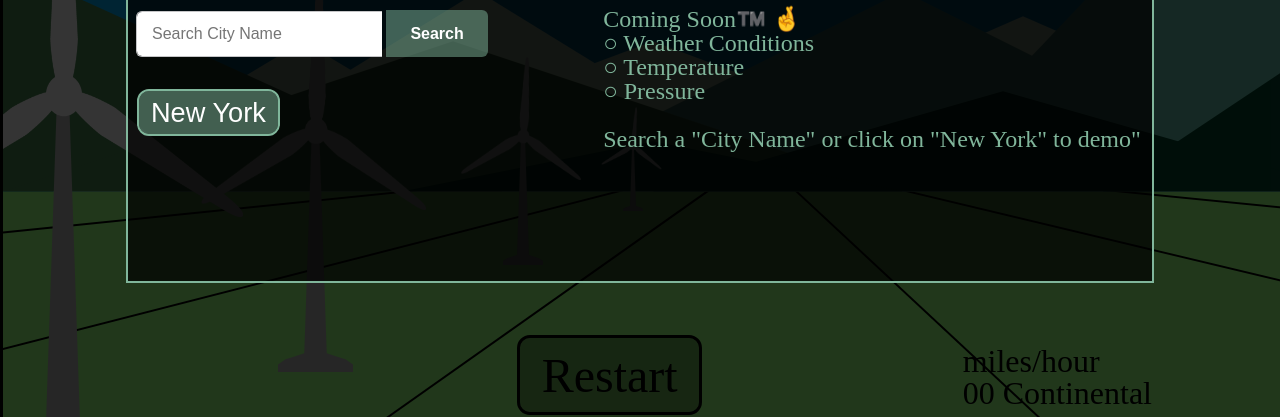
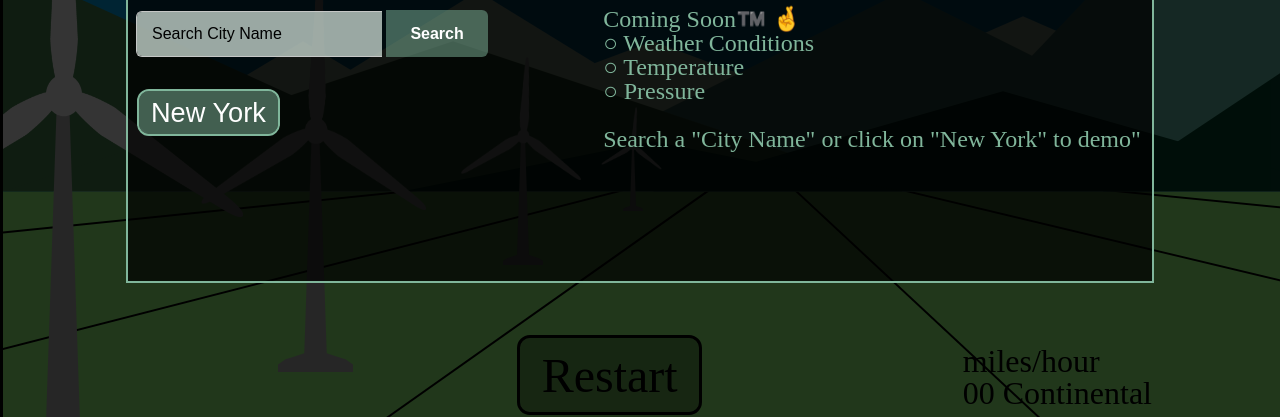
Before and after one commit to AveryRBerry/app-acad-JS-prj, a website built with webpack: page index.html in a window 1280 px wide. Shown: the part 383-800 px from the top of the page. Built offline with nearby package versions, Linux system fonts and the light colour scheme.

Commit message:
did some css ing

```diff
--- a/index.html
+++ b/index.html
@@ -27,7 +27,7 @@
 
 
                 <form class="search-form">
-                    <div class="input-group">
+                    <div class="input-group" id="search-form">
                         <div class="input-group2">
                             <label>
                                 <input type="search" class="search-field" placeholder="Search City Name" value="" id="searchInput">
--- a/src/styles/searchBar.scss
+++ b/src/styles/searchBar.scss
@@ -3,10 +3,10 @@
     min-width: 55%;
     font-size: 1rem;
     line-height: 1.5em;
-    color: #373D41;
+    color: #413737;
     background-color: #FFF;
     background-clip: padding-box;
-    border: 1px solid #C5C5C7;
+    border: 1px solid #c5c7c6;
     border-radius: 6px;
     -webkit-box-shadow: none;
     box-shadow: none;
@@ -39,3 +39,12 @@
     // flex-direction: row-reverse;
     text-align: left;
 }
+
+.search-field{
+    background-color: rgba(193, 208, 201, 0.8);
+    // color: red;
+}
+
+.search-field::placeholder {
+    color: rgb(0, 0, 0);
+}
```
Also changed, not shown: dist/main.css.
